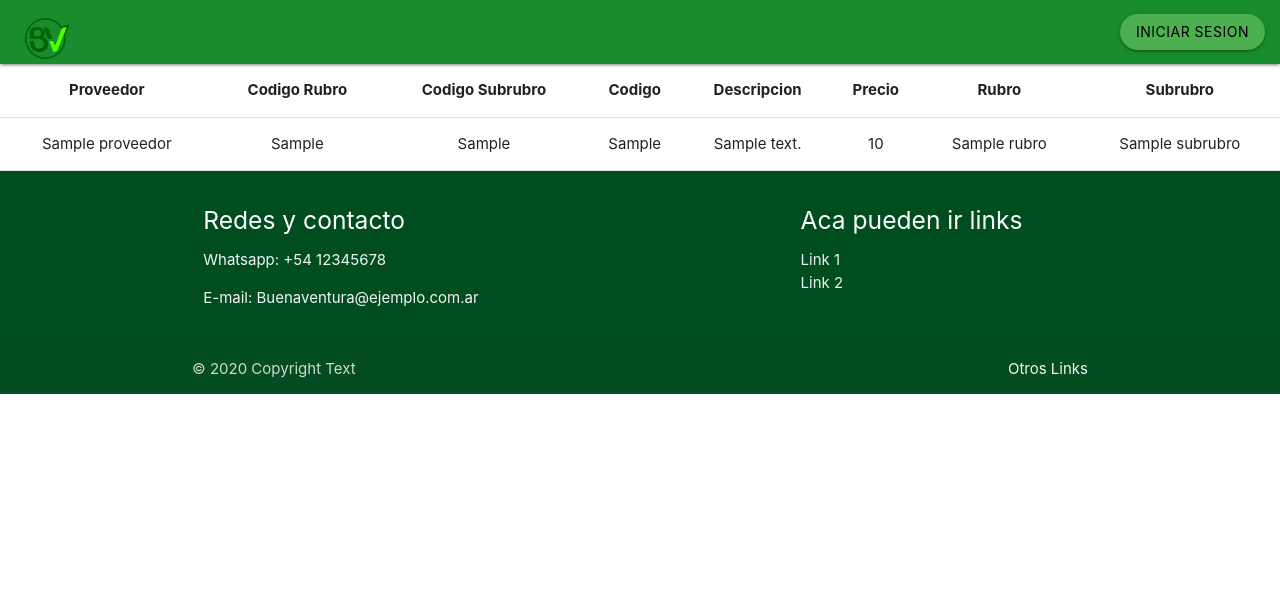
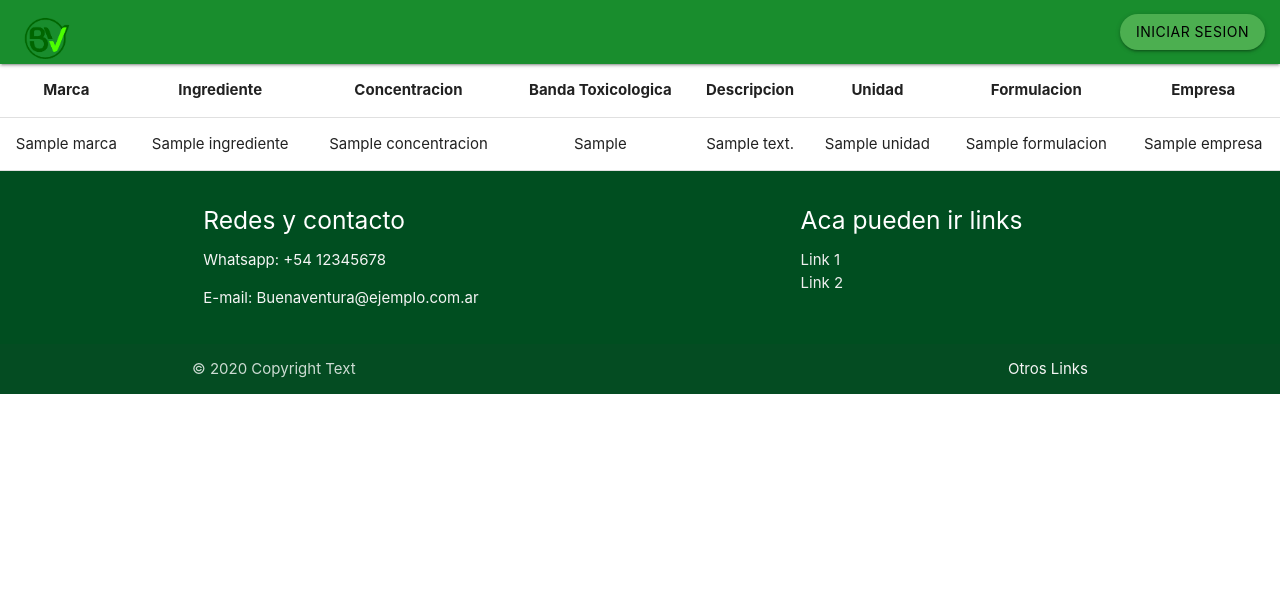
Before and after one commit to tobiasjpalacios/Buenaventura, a Django app: template BAProject/BAapp/templates/consultar_articulo.html in a window 1280 px wide. Shown: the top 599 px of the page. Run offline with Django 3.2, Linux system fonts and the light colour scheme; the template is opened without the code that fills it: most values are stand-ins (such as "Sample title", 1, 10 or a date in 2020).

Commit message:
correcciones al lector y escritor de excel.

```diff
--- a/BAProject/BAapp/templates/consultar_articulo.html
+++ b/BAProject/BAapp/templates/consultar_articulo.html
@@ -11,27 +11,27 @@ BuenaVentura Agronegocios
     <table class="centered bordered">
       <thead>
         <tr>
-            <th>Proveedor</th>
-            <th>Codigo Rubro</th>
-            <th>Codigo Subrubro</th>
-            <th>Codigo</th>
+            <th>Marca</th>
+            <th>Ingrediente</th>
+            <th>Concentracion</th>
+            <th>Banda Toxicologica</th>
             <th>Descripcion</th>
-            <th>Precio</th>
-            <th>Rubro</th>
-            <th>Subrubro</th>
+            <th>Unidad</th>
+            <th>Formulacion</th>
+            <th>Empresa</th>
         </tr>
       </thead>
       <tbody>
         {% for articulo in articulos %}
           <tr>
-            <td>{{ articulo.proveedor }}</td>
-            <td>{{ articulo.codigo_rubro }}</td>
-            <td>{{ articulo.codigo_subrubro }}</td>
-            <td>{{ articulo.codigo_articulo }}</td>
+            <td>{{ articulo.marca }}</td>
+            <td>{{ articulo.ingrediente }}</td>
+            <td>{{ articulo.concentracion }}</td>
+            <td>{{ articulo.banda_toxicologica }}</td>
             <td>{{ articulo.descripcion }}</td>
-            <td>{{ articulo.precio_compra }}</td>
-            <td>{{ articulo.rubro }}</td>
-            <td>{{ articulo.subrubro }}</td>
+            <td>{{ articulo.unidad }}</td>
+            <td>{{ articulo.formulacion }}</td>
+            <td>{{ articulo.empresa }}</td>
             {% if user.is_superuser %}
               <th>
                 <div>
```
Also changed, not shown: BAProject/BAapp/forms.py (+13 -13 lines), BAProject/BAapp/models.py (+12 -6 lines), BAProject/BAapp/utils.py (+19 -5 lines), BAProject/BAapp/templates/admin.html (line endings or trailing spaces).
